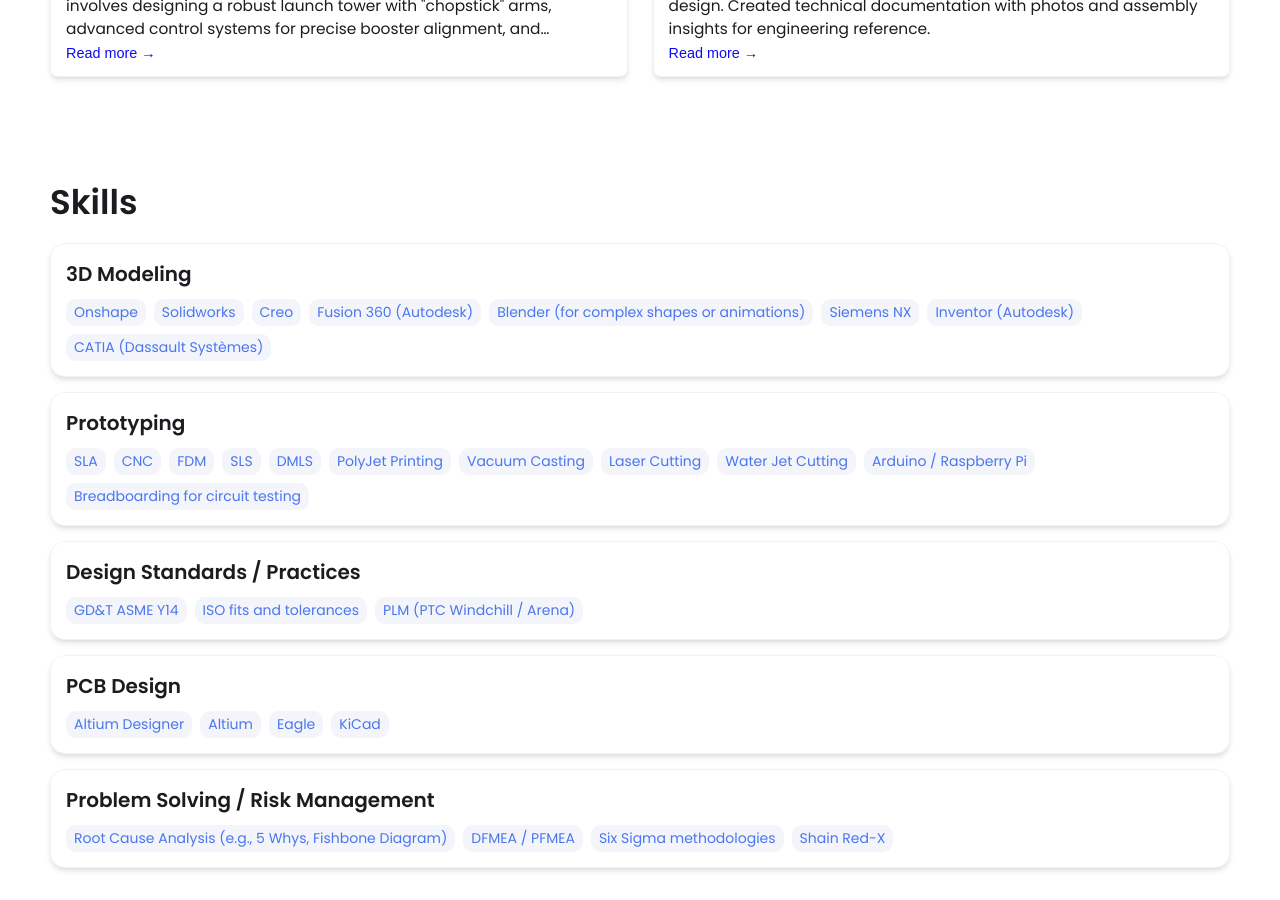
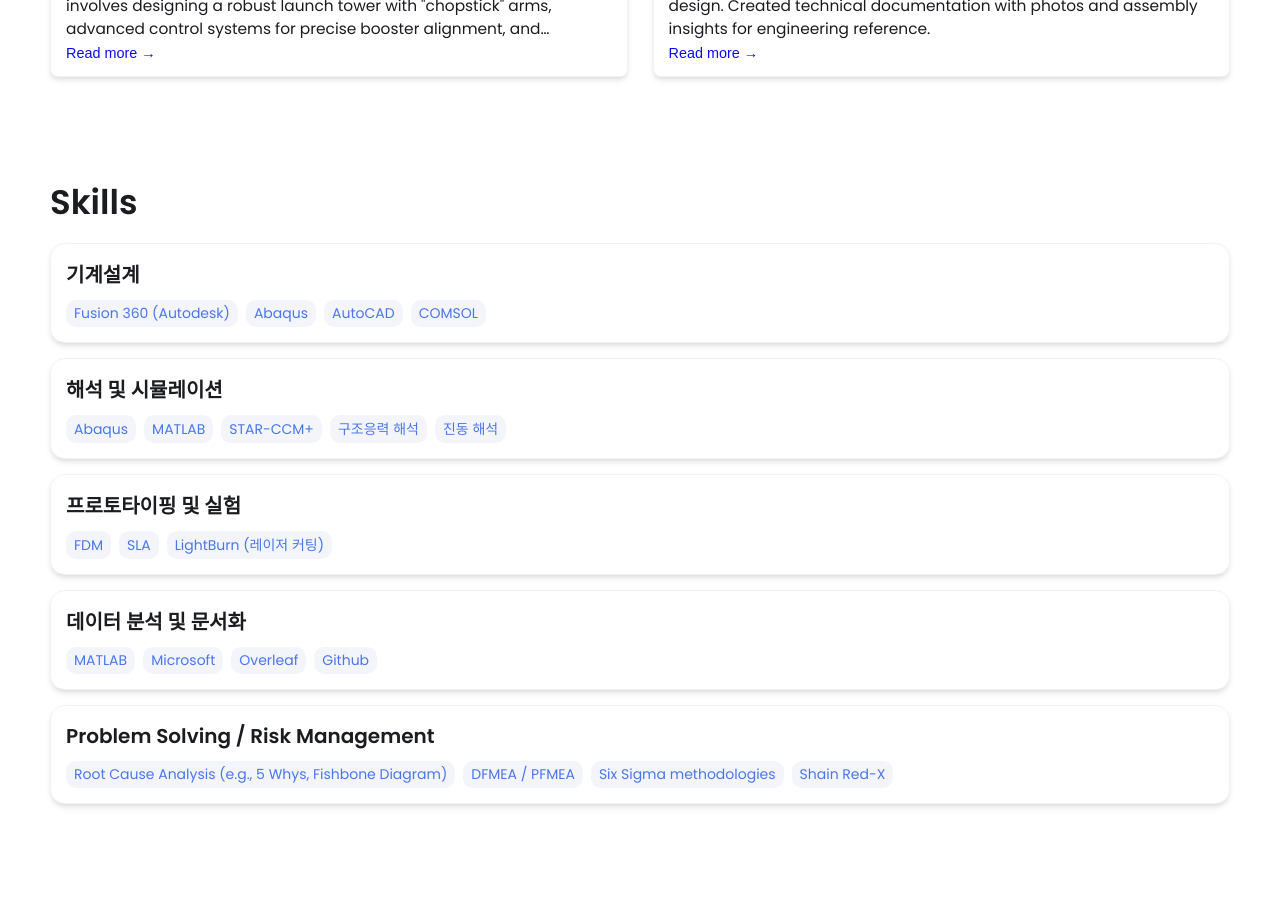
Before and after one commit to border3033/border3033.github.io, a Jekyll site: the page built from index.html, in a window 1280 px wide and 900 px high, scrolled down 1449 px. Built offline with Jekyll 4.4.1, drawn with Linux system fonts in a browser that asks for light colours.

Commit message:
Update _config.yml

```diff
--- a/_config.yml
+++ b/_config.yml
@@ -44,40 +44,30 @@
 
 # Skills Section - Add the list of your Skills by categories/tools. The indentation for each level needs to be precise.
 skills:
-  - category: 3D Modeling
+  - category: 기계설계
     tools:
-    - Onshape
-    - Solidworks
-    - Creo
     - Fusion 360 (Autodesk)
-    - Blender (for complex shapes or animations)
-    - Siemens NX
-    - Inventor (Autodesk)
-    - CATIA (Dassault Systèmes)
-  - category: Prototyping
+    - Abaqus
+    - AutoCAD
+    - COMSOL
+  - category: 해석 및 시뮬레이션
     tools:
+    - Abaqus
+    - MATLAB
+    - STAR-CCM+
+    - 구조응력 해석
+    - 진동 해석
+  - category: 프로토타이핑 및 실험
+    tools:
+    - FDM
     - SLA
-    - CNC
-    - FDM
-    - SLS
-    - DMLS
-    - PolyJet Printing
-    - Vacuum Casting
-    - Laser Cutting
-    - Water Jet Cutting
-    - Arduino / Raspberry Pi
-    - Breadboarding for circuit testing
-  - category: Design Standards / Practices
+    - LightBurn (레이저 커팅)
+  - category: 데이터 분석 및 문서화
     tools:
-    - GD&T ASME Y14
-    - ISO fits and tolerances
-    - PLM (PTC Windchill / Arena)
-  - category: PCB Design
-    tools:
-    - Altium Designer
-    - Altium
-    - Eagle
-    - KiCad
+    - MATLAB
+    - Microsoft
+    - Overleaf
+    - Github
   - category: Problem Solving / Risk Management
     tools:
     - Root Cause Analysis (e.g., 5 Whys, Fishbone Diagram)
```
